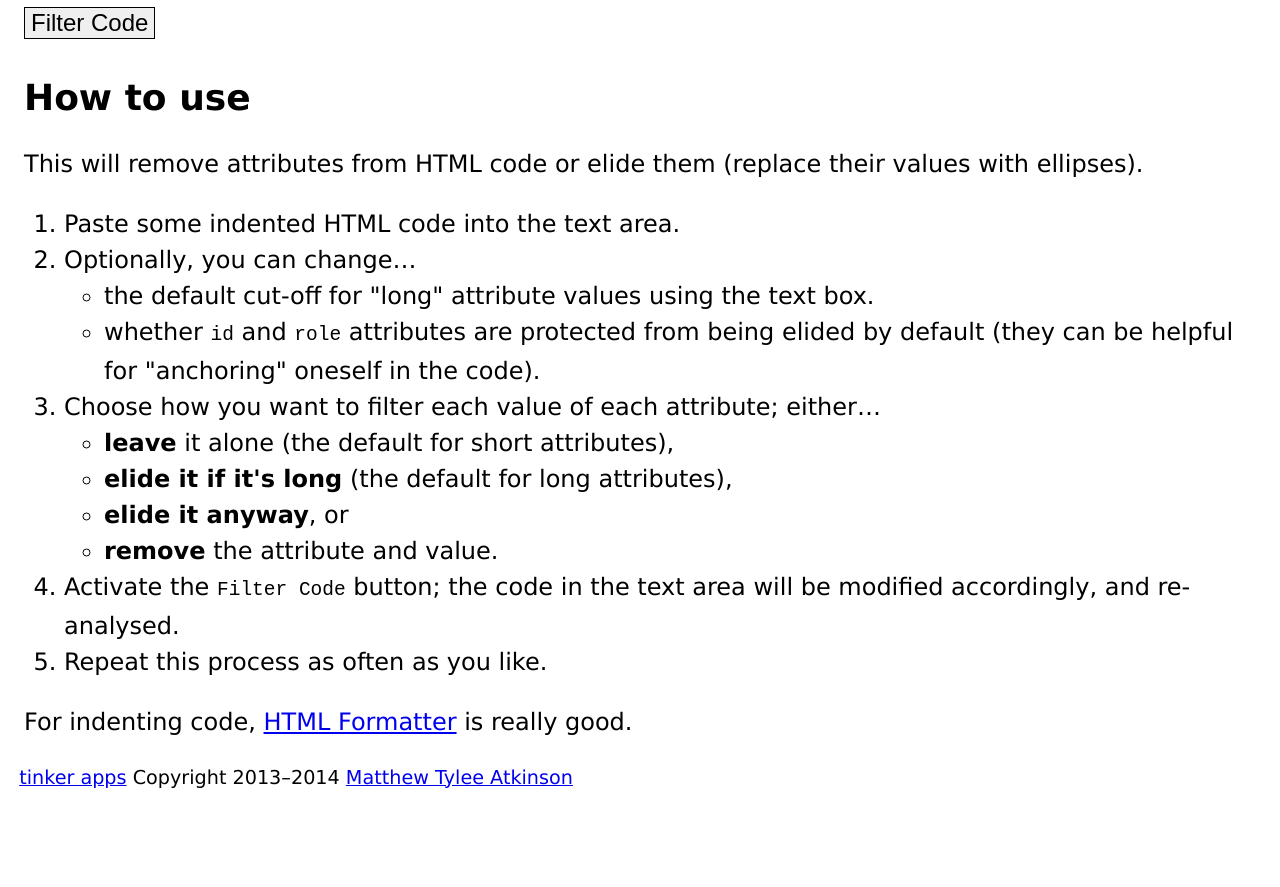
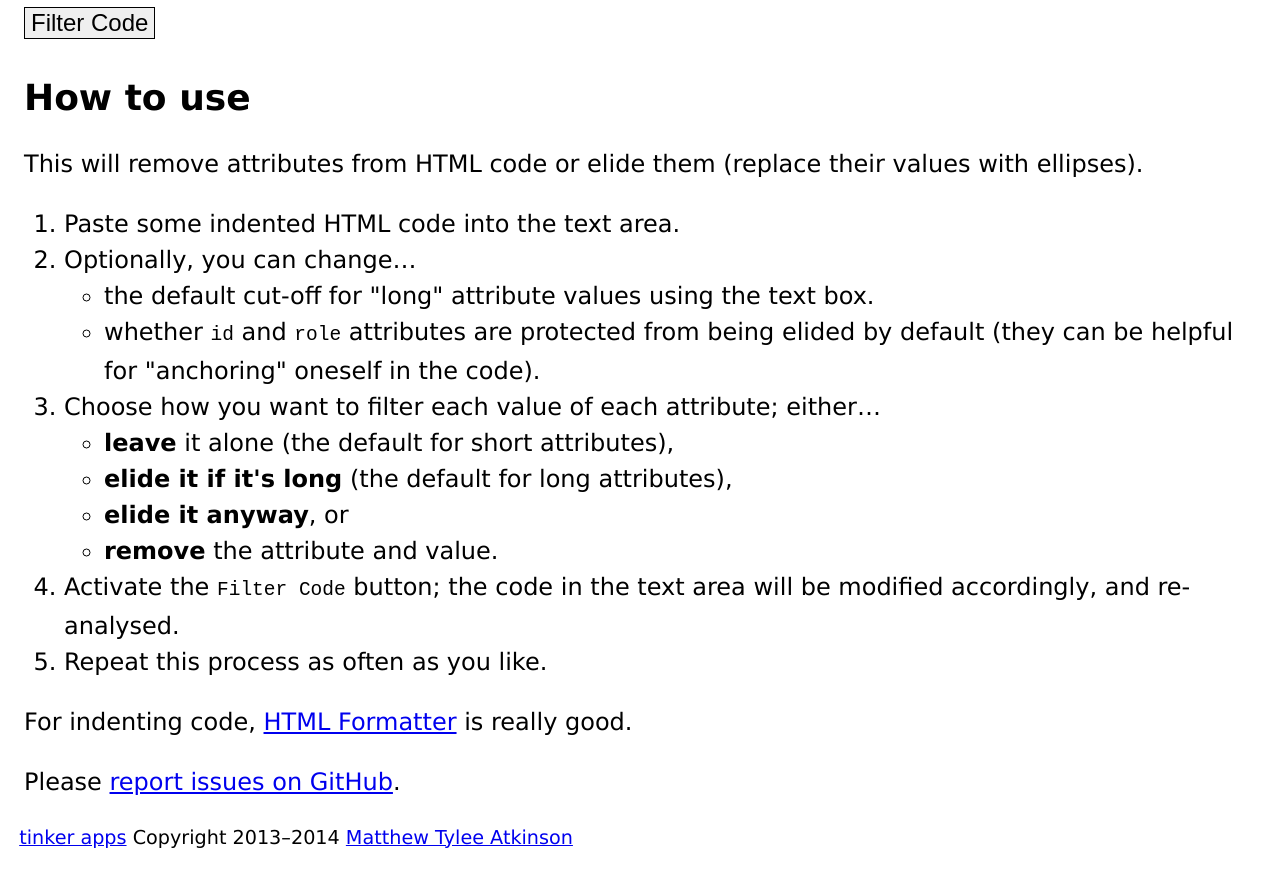
Before and after one commit to matatk/tinker, a Jekyll site: the page built from html-attribute-filter/index.html, in a window 1280 px wide and 900 px high, scrolled down 1288 px. Shown: the top 887 px of the window. Built offline with Jekyll 4.4.1, drawn with Linux system fonts in a browser that asks for light colours; before the commit the page ends 2128 px from its top, so only the background shows below that.

Commit message:
[html-attribute-filter] Add GitHub link for issues

```diff
--- a/html-attribute-filter/index.html
+++ b/html-attribute-filter/index.html
@@ -111,6 +111,7 @@ textarea {
 			<li>Repeat this process as often as you like.</li>
 		</ol>
 		<p>For indenting code, <a href="http://htmlformatter.com/">HTML Formatter</a> is really good.</p>
+		<p>Please <a href="https://github.com/matatk/tinker/issues?q=is%3Aissue+label%3Ahtml-attribute-filter+is%3Aopen">report issues on GitHub</a>.</p>
 		</main>
 		{% include footer.html %}
 	</body>
```
